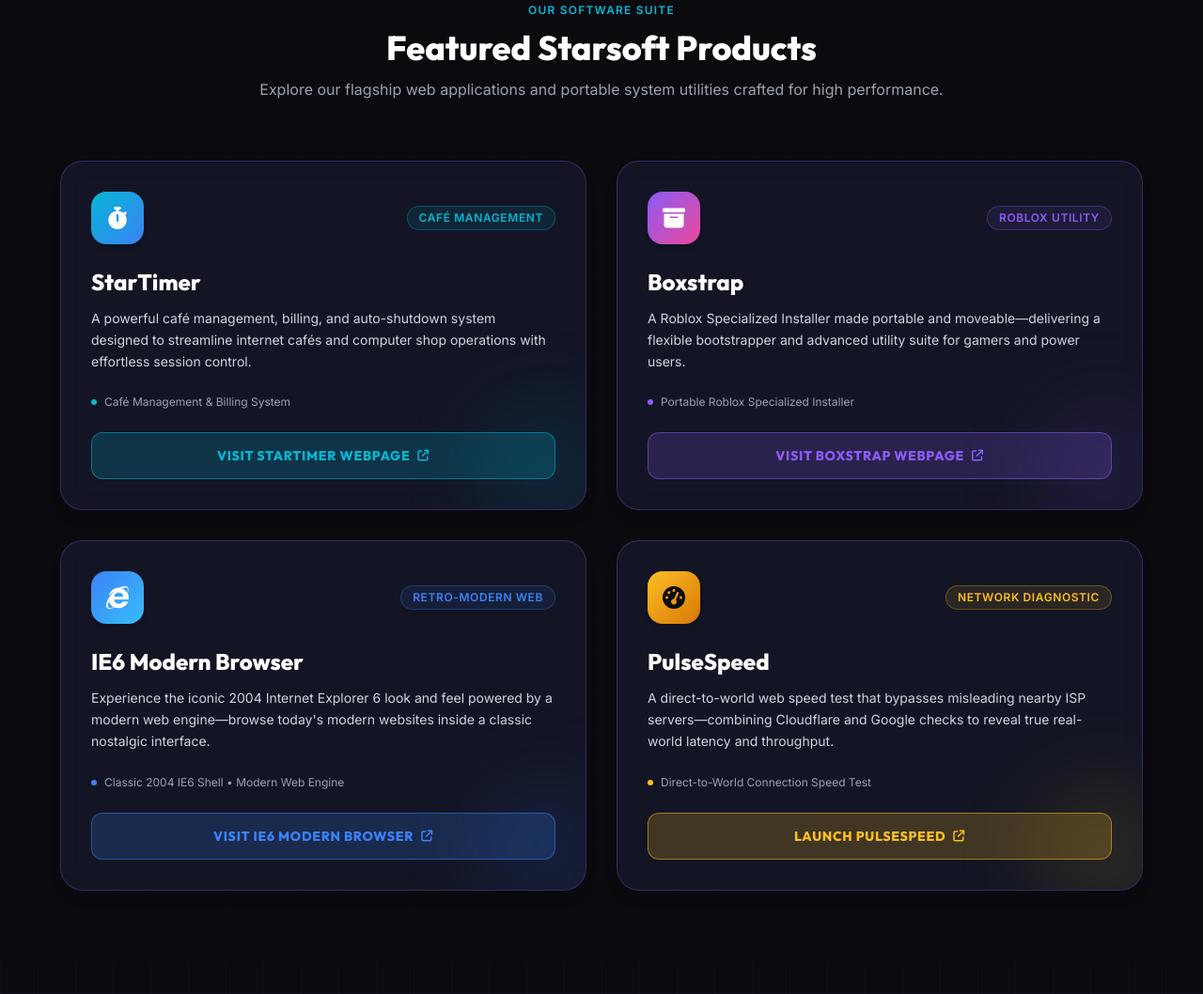
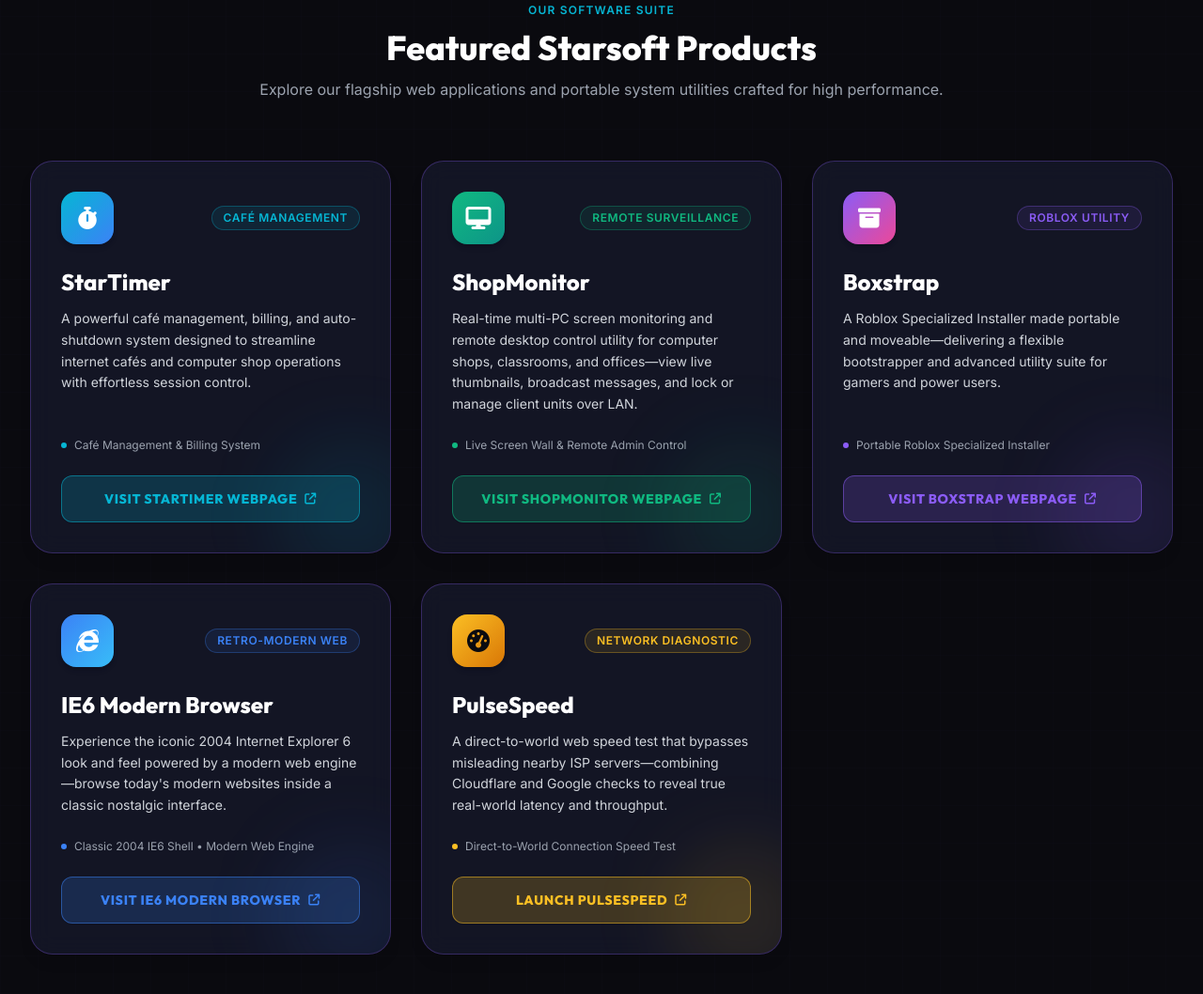
Before and after one commit to starsoftph/starsoftmedia, a plain HTML site: page index.html in a window 1280 px wide. Shown: the part 943-2001 px from the top of the page at 94% size. Drawn offline with nearby package versions, Linux system fonts and the light colour scheme.

Commit message:
Update index.html

```diff
--- a/index.html
+++ b/index.html
@@ -26,13 +26,15 @@
                         cyberblue: '#3b82f6',
                         cybercyan: '#06b6d4',
                         cyberpink: '#ec4899',
-                        electricgold: '#fbbf24'
+                        electricgold: '#fbbf24',
+                        cyberemerald: '#10b981'
                     },
                     boxShadow: {
                         'neon-glow': '0 0 25px rgba(139, 92, 246, 0.4)',
                         'neon-cyan': '0 0 25px rgba(6, 182, 212, 0.4)',
                         'neon-blue': '0 0 25px rgba(59, 130, 246, 0.45)',
                         'neon-gold': '0 0 25px rgba(251, 191, 36, 0.35)',
+                        'neon-emerald': '0 0 25px rgba(16, 185, 129, 0.4)',
                         'card-hover': '0 10px 30px -10px rgba(139, 92, 246, 0.5)'
                     }
                 }
@@ -167,7 +169,7 @@
                     <div class="text-xs text-gray-400 uppercase tracking-wider">Elite Devs</div>
                 </div>
                 <div class="glass-panel p-5 rounded-2xl border border-cyberpurple/20 text-center">
-                    <div class="font-heading font-extrabold text-3xl text-cybercyan mb-1">4+</div>
+                    <div class="font-heading font-extrabold text-3xl text-cybercyan mb-1">5+</div>
                     <div class="text-xs text-gray-400 uppercase tracking-wider">Featured Apps</div>
                 </div>
                 <div class="glass-panel p-5 rounded-2xl border border-cyberpurple/20 text-center">
@@ -191,7 +193,7 @@
                 <p class="text-gray-400 mt-3 text-sm sm:text-base">Explore our flagship web applications and portable system utilities crafted for high performance.</p>
             </div>
 
-            <div class="grid grid-cols-1 md:grid-cols-2 gap-8 max-w-6xl mx-auto">
+            <div class="grid grid-cols-1 md:grid-cols-2 lg:grid-cols-3 gap-8 max-w-7xl mx-auto">
                 <!-- Product 1: StarTimer -->
                 <div class="glass-panel rounded-3xl p-8 border border-cyberpurple/30 hover:border-cybercyan transition-all duration-300 group flex flex-col justify-between shadow-lg hover:shadow-neon-cyan relative overflow-hidden">
                     <div class="absolute -right-10 -bottom-10 w-40 h-40 bg-cybercyan/10 rounded-full blur-2xl group-hover:bg-cybercyan/25 transition-all"></div>
@@ -219,7 +221,34 @@
                     </div>
                 </div>
 
-                <!-- Product 2: Boxstrap -->
+                <!-- Product 2: ShopMonitor -->
+                <div class="glass-panel rounded-3xl p-8 border border-cyberpurple/30 hover:border-cyberemerald transition-all duration-300 group flex flex-col justify-between shadow-lg hover:shadow-neon-emerald relative overflow-hidden">
+                    <div class="absolute -right-10 -bottom-10 w-40 h-40 bg-cyberemerald/10 rounded-full blur-2xl group-hover:bg-cyberemerald/25 transition-all"></div>
+                    <div>
+                        <div class="flex items-center justify-between mb-6">
+                            <div class="w-14 h-14 rounded-2xl bg-gradient-to-br from-cyberemerald to-teal-600 flex items-center justify-center text-white text-2xl shadow-md">
+                                <i class="fa-solid fa-desktop"></i>
+                            </div>
+                            <span class="px-3 py-1 rounded-full bg-cyberemerald/10 text-cyberemerald text-xs font-semibold uppercase tracking-wider border border-cyberemerald/30">Remote Surveillance</span>
+                        </div>
+                        <h4 class="font-heading font-bold text-2xl text-white mb-3 group-hover:text-cyberemerald transition-colors">ShopMonitor</h4>
+                        <p class="text-gray-300 text-sm leading-relaxed mb-6">
+                            Real-time multi-PC screen monitoring and remote desktop control utility for computer shops, classrooms, and offices—view live thumbnails, broadcast messages, and lock or manage client units over LAN.
+                        </p>
+                    </div>
+                    <div>
+                        <div class="flex items-center space-x-2 text-xs text-gray-400 mb-6">
+                            <span class="inline-block w-1.5 h-1.5 rounded-full bg-cyberemerald"></span>
+                            <span>Live Screen Wall & Remote Admin Control</span>
+                        </div>
+                        <a href="https://starsoftph.github.io/shopmonitor/" target="_blank" class="w-full py-3.5 px-6 rounded-xl bg-cyberemerald/20 border border-cyberemerald/50 text-cyberemerald font-heading font-bold uppercase tracking-wider text-sm hover:bg-cyberemerald hover:text-cyberdark transition-all flex items-center justify-center shadow-sm">
+                            <span>Visit ShopMonitor Webpage</span>
+                            <i class="fa-solid fa-arrow-up-right-from-square ml-2 text-xs"></i>
+                        </a>
+                    </div>
+                </div>
+
+                <!-- Product 3: Boxstrap -->
                 <div class="glass-panel rounded-3xl p-8 border border-cyberpurple/30 hover:border-cyberpurple transition-all duration-300 group flex flex-col justify-between shadow-lg hover:shadow-neon-glow relative overflow-hidden">
                     <div class="absolute -right-10 -bottom-10 w-40 h-40 bg-cyberpurple/10 rounded-full blur-2xl group-hover:bg-cyberpurple/25 transition-all"></div>
                     <div>
@@ -246,7 +275,7 @@
                     </div>
                 </div>
 
-                <!-- Product 3: IE6 Modern Browser -->
+                <!-- Product 4: IE6 Modern Browser -->
                 <div class="glass-panel rounded-3xl p-8 border border-cyberpurple/30 hover:border-cyberblue transition-all duration-300 group flex flex-col justify-between shadow-lg hover:shadow-neon-blue relative overflow-hidden">
                     <div class="absolute -right-10 -bottom-10 w-40 h-40 bg-cyberblue/10 rounded-full blur-2xl group-hover:bg-cyberblue/25 transition-all"></div>
                     <div>
@@ -273,7 +302,7 @@
                     </div>
                 </div>
 
-                <!-- Product 4: PulseSpeed -->
+                <!-- Product 5: PulseSpeed -->
                 <div class="glass-panel rounded-3xl p-8 border border-cyberpurple/30 hover:border-electricgold transition-all duration-300 group flex flex-col justify-between shadow-lg hover:shadow-neon-gold relative overflow-hidden">
                     <div class="absolute -right-10 -bottom-10 w-40 h-40 bg-electricgold/10 rounded-full blur-2xl group-hover:bg-electricgold/25 transition-all"></div>
                     <div>
@@ -453,6 +482,7 @@
             <div class="flex space-x-4">
                 <a href="https://www.facebook.com/starsoft.ph" target="_blank" class="text-gray-400 hover:text-cybercyan transition-colors text-base"><i class="fa-brands fa-facebook"></i></a>
                 <a href="http://starsoftph.github.io/startimer" target="_blank" class="text-gray-400 hover:text-cybercyan transition-colors text-base"><i class="fa-solid fa-stopwatch"></i></a>
+                <a href="https://starsoftph.github.io/shopmonitor/" target="_blank" class="text-gray-400 hover:text-cyberemerald transition-colors text-base"><i class="fa-solid fa-desktop"></i></a>
                 <a href="http://starsoftph.github.io/boxstrap" target="_blank" class="text-gray-400 hover:text-cyberpurple transition-colors text-base"><i class="fa-solid fa-box-archive"></i></a>
                 <a href="https://starsoftph.github.io/iexplore/" target="_blank" class="text-gray-400 hover:text-cyberblue transition-colors text-base"><i class="fa-brands fa-internet-explorer"></i></a>
                 <a href="https://starsoftph.github.io/pulsespeed" target="_blank" class="text-gray-400 hover:text-electricgold transition-colors text-base"><i class="fa-solid fa-gauge-high"></i></a>
```
